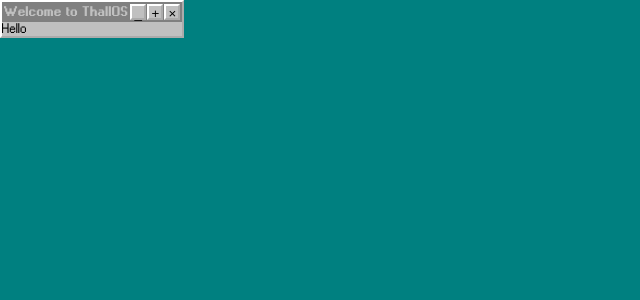
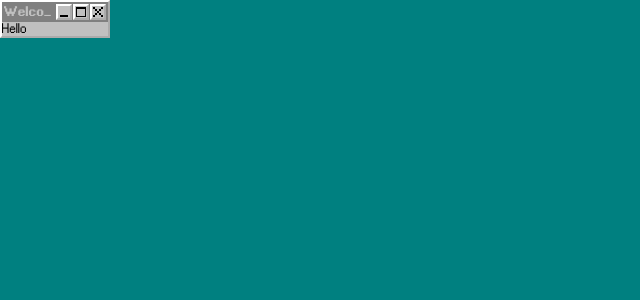
Before and after one commit to tmaiadev/thallos, a React (Vite) app: page / in a window 1280 px wide. Shown: the top 300 px of the page, without its empty margins (0-640 px from the left). Built offline with nearby package versions, Linux system fonts and the light colour scheme.

Commit message:
fixed window control icons

```diff
--- a/src/ui/button/styles.css
+++ b/src/ui/button/styles.css
@@ -4,10 +4,17 @@
   min-height: 16px;
   outline-style: none;
   background-color: var(--silver);
+  font-family: inherit;
 
-  :focus-within {
+  &:focus-within {
     .button__content {
       outline-style: dotted;
     }
   }
+
+  .button__content {
+    display: flex;
+    align-items: center;
+    justify-content: center;
+  }
 }
--- a/src/ui/window/components/title-bar.tsx
+++ b/src/ui/window/components/title-bar.tsx
@@ -77,12 +77,14 @@ export default function TitleBar({
 
   return (
     <div className="window__title-bar" ref={titleBarRef}>
+      <div className="window__title-bar__title-slot">
         <h2
           id={`${id}-title`}
           className="window__title-bar__title"
         >
           {children}
         </h2>
+      </div>
       <WindowControls />
     </div>
   );
--- a/src/ui/window/components/window-controls.tsx
+++ b/src/ui/window/components/window-controls.tsx
@@ -1,6 +1,76 @@
 import { useContext } from "react";
 import { Context } from "../context";
 import Button from "@/ui/button";
+
+function MinimizeIcon() {
+  return (
+    <svg
+      width="10" height="10"
+      viewBox="0 0 10 10"
+      shapeRendering="crispEdges"
+      fill="currentColor"
+    >
+      <rect x="1" y="8" width="8" height="2" />
+    </svg>
+  );
+}
+
+function MaximizeIcon() {
+  return (
+    <svg
+      width="10" height="10"
+      viewBox="0 0 10 10"
+      shapeRendering="crispEdges"
+      fill="currentColor"
+    >
+      <rect x="0" y="0" width="10" height="2" />
+      <rect x="0" y="9" width="10" height="1" />
+      <rect x="0" y="2" width="1" height="7" />
+      <rect x="9" y="2" width="1" height="7" />
+    </svg>
+  );
+}
+
+function RestoreIcon() {
+  return (
+    <svg
+      width="10" height="10"
+      viewBox="0 0 10 10"
+      shapeRendering="crispEdges"
+      fill="currentColor"
+    >
+      <rect x="3" y="0" width="7" height="2" />
+      <rect x="3" y="2" width="1" height="2" />
+      <rect x="9" y="2" width="1" height="4" />
+      <rect x="7" y="5" width="3" height="1" />
+      <rect x="0" y="4" width="7" height="2" />
+      <rect x="0" y="6" width="1" height="4" />
+      <rect x="6" y="6" width="1" height="4" />
+      <rect x="0" y="9" width="7" height="1" />
+    </svg>
+  );
+}
+
+function CloseIcon() {
+  return (
+    <svg
+      width="10" height="10"
+      viewBox="0 0 10 10"
+      shapeRendering="crispEdges"
+      fill="currentColor"
+    >
+      <rect x="0" y="0" width="2" height="2" />
+      <rect x="2" y="2" width="2" height="2" />
+      <rect x="4" y="4" width="2" height="2" />
+      <rect x="6" y="6" width="2" height="2" />
+      <rect x="8" y="8" width="2" height="2" />
+      <rect x="8" y="0" width="2" height="2" />
+      <rect x="6" y="2" width="2" height="2" />
+      <rect x="2" y="6" width="2" height="2" />
+      <rect x="0" y="8" width="2" height="2" />
+    </svg>
+  );
+}
 
 export default function WindowControls() {
   const { state, setState } = useContext(Context);
@@ -12,19 +82,21 @@ export default function WindowControls() {
       className="window__controls"
     >
       <Button aria-label="Minimize" onClick={() => setState("minimized")}>
-        _
+        <MinimizeIcon />
       </Button>
       {state !== "maximized" && (
         <Button aria-label="Maximize" onClick={() => setState("maximized")}>
-          +
+          <MaximizeIcon />
         </Button>
       )}
       {state === "maximized" && (
         <Button aria-label="Restore" onClick={() => setState("default")}>
-          -
+          <RestoreIcon />
         </Button>
       )}
-      <Button aria-label="Close">&times;</Button>
+      <Button aria-label="Close">
+        <CloseIcon />
+      </Button>
     </div>
   );
 }
--- a/src/ui/window/styles.css
+++ b/src/ui/window/styles.css
@@ -43,13 +43,27 @@
     background-color: var(--muted-foreground);
     cursor: default;
 
-    .window__title-bar__title {
-      font-size: calc(12px * var(--scale));
-      white-space: nowrap;
-      text-overflow: ellipsis;
+    .window__title-bar__title-slot {
+      display: flex;
+      align-items: center;
       flex-grow: 1;
       flex-shrink: 1;
-      overflow: hidden;
+      position: relative;
+      height: calc(var(--scale) * 16px);
+      min-width: calc(var(--scale) * 50px);
+
+      .window__title-bar__title {
+        position: absolute;
+        left: 0;
+        top: 0;
+        width: 100%;
+        font-size: calc(12px * var(--scale));
+        white-space: nowrap;
+        text-overflow: ellipsis;
+        overflow: hidden;
+        min-width: 0;
+        line-height: calc(16px * var(--scale));
+      }
     }
   }
 
```
Lines whose indentation alone changed are shown as unchanged.
